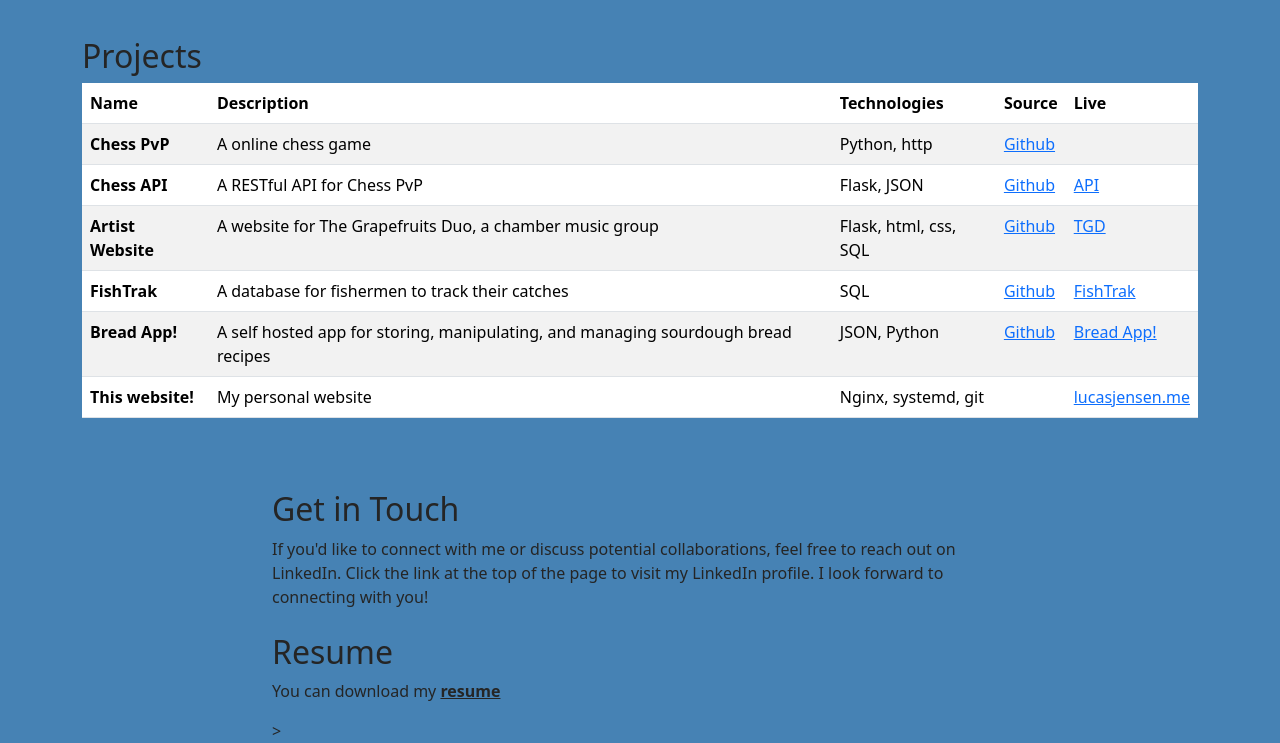
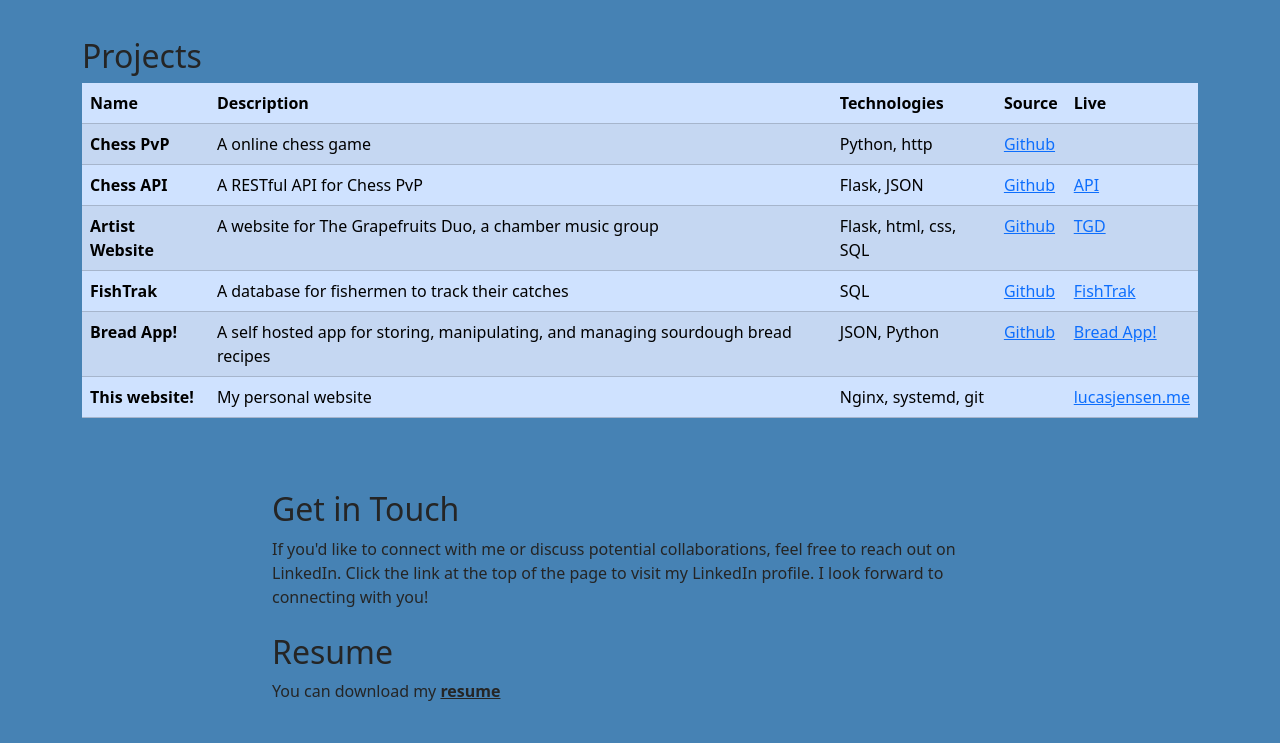
Before and after one commit to ljensen505/lucasjensen.me, a plain HTML site: page index.html in a window 1280 px wide. Shown: the part 1489-2232 px from the top of the page. After the commit the page ends 2208 px from the top, so only its background shows below. Drawn offline with nearby package versions, Linux system fonts and the light colour scheme.

Commit message:
fixed some minor formatting

```diff
--- a/index.html
+++ b/index.html
@@ -102,7 +102,7 @@
 
     <div id="projects" class="container">
       <h2 class="mt-4">Projects</h2>
-      <table class="table table-striped">
+      <table class="table table-primary table-striped table-hover">
         <thead>
           <tr>
             <th scope="col">Name</th>
@@ -113,7 +113,7 @@
           </tr>
         </thead>
         <tbody>
-          <tr>
+          <tr class="table-primary">
             <th scope="row">Chess PvP</th>
             <td>A online chess game</td>
             <td>Python, http</td>
@@ -196,7 +196,6 @@
               ><strong>resume</strong></a
             >
           </p>
-          >
         </div>
       </div>
     </div>
```
Also changed, not shown: 1 other file.
